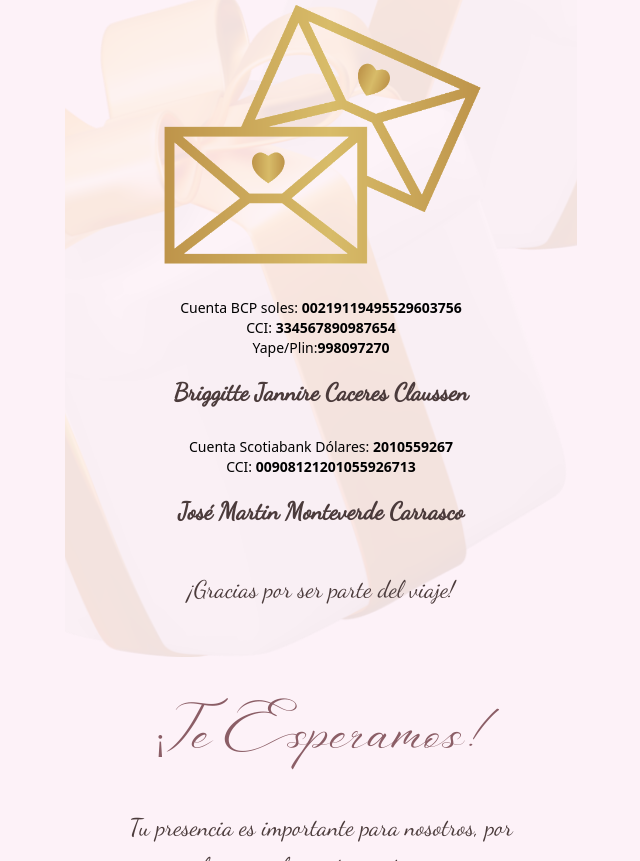
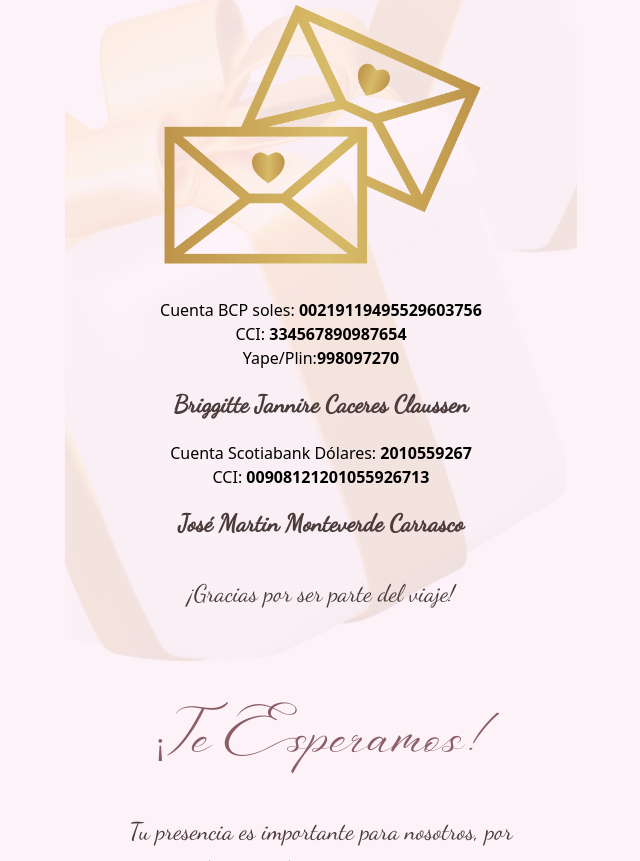
Before and after one commit to jcaceres89c/Briggitte_y_JoseMartin, a plain HTML site: page savetheday.html in a window 1280 px wide. Shown: the part 4368-5229 px from the top of the page, without its empty margins (319-959 px from the left). Drawn offline with nearby package versions, Linux system fonts and the light colour scheme; a web font is replaced by a local one.

Commit message:
cuentas v2

```diff
--- a/savetheday.html
+++ b/savetheday.html
@@ -147,7 +147,7 @@
     <img src="images/sobres.png" alt="Sobres" class="mx-auto max-w-xs h-auto mb-8" />
 
  <div class="grupo-cuentas"></div>
-    <div class="grupo-bcp text-base sm:text-sm leading-relaxed mb-2">
+    <div class="grupo-bcp">
       Cuenta BCP soles: <strong>00219119495529603756</strong><br>
       CCI: <strong>334567890987654</strong><br>
       Yape/Plin:<strong>998097270</strong>
@@ -156,7 +156,7 @@
     </div>
     </div>
 
-     <div class="grupo-scotiabank text-base sm:text-sm leading-relaxed mb-2">
+     <div class="grupo-scotiabank">
       Cuenta Scotiabank Dólares: <strong>2010559267</strong><br>
       CCI: <strong>00908121201055926713</strong><br>
       <div class="texto2 text-sm sm:text-xs">
```
